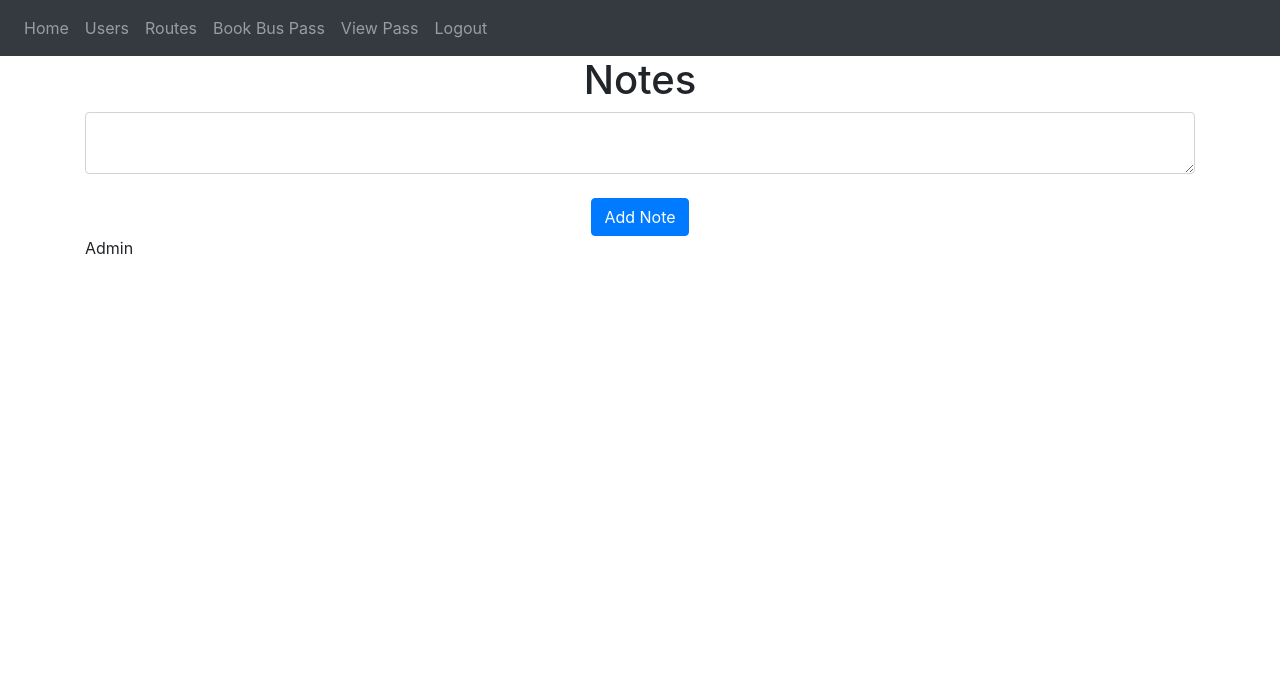
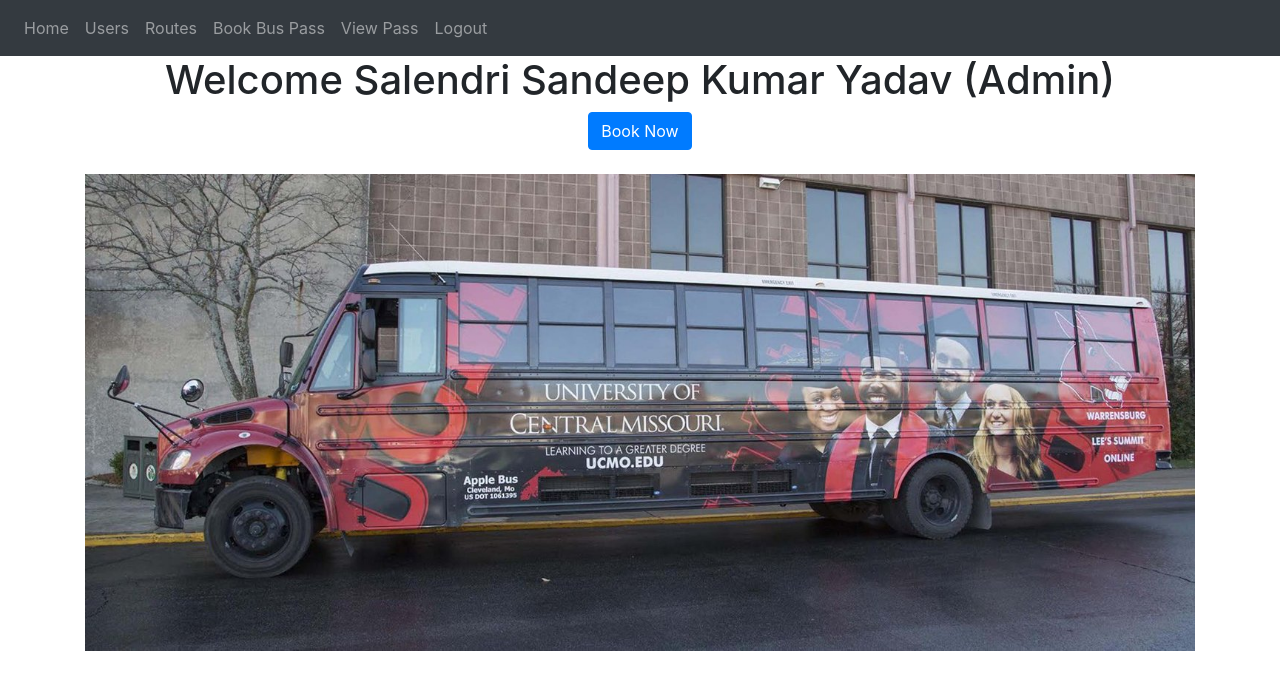
Before and after one commit to sandy100061/WebApp, a Flask app: page / in a window 1280 px wide. Shown: the top 690 px of the page. Run offline with Flask 3, Linux system fonts and the light colour scheme; a user stored in the database is signed in; some libraries are stand-ins or nearby versions.

Commit message:
Added Homepage Bus Image

```diff
--- /dev/null
+++ b/website/main.css
@@ -0,0 +1,14 @@
+
+  #busImage {
+    width: 400px;
+    height: 400px;
+  }
+
+  #welcomeMsg {
+    text-align: center;
+  }
+
+  #navMsgDiv {
+    display: flex;
+    justify-content: space-between;
+  }
--- a/website/templates/base.html
+++ b/website/templates/base.html
@@ -14,9 +14,9 @@
       href="https://stackpath.bootstrapcdn.com/font-awesome/4.7.0/css/font-awesome.min.css"
       crossorigin="anonymous"
     />
-
+    {% block head %}{% endblock %}
     <title>{% block title %}Home{% endblock %}</title>
-  </head>
+  </>
   <body>
     <nav class="navbar navbar-expand-lg navbar-dark bg-dark">
       <button
--- a/website/templates/home.html
+++ b/website/templates/home.html
@@ -1,26 +1,27 @@
-{% extends "base.html" %} {% block title %}Home{% endblock %} {% block content
+{% extends "base.html" %} {% block title %}Home{% endblock %}
+{% block head %}  <link rel="stylesheet" href="../main.css"/> {% endblock %}
+{% block content
     %}
-    <h1 align="center">Notes</h1>
-    <ul class="list-group list-group-flush" id="notes">
-      {% for note in user.notes %}
-      <li class="list-group-item">
-        {{ note.data }}
-        <button type="button" class="close" onClick="deleteNote('{{ note.id }}')">
-          <span aria-hidden="true">&times;</span>
-        </button>
-      </li>
-      {% endfor %}
-    </ul>
-    <form method="POST">
-      <textarea name="note" id="note" class="form-control"></textarea>
-      <br />
-      <div align="center">
-        <button type="submit" class="btn btn-primary">Add Note</button>
-      </div>
-    </form>
-    {% if user.role == 1 %}
-    <p>Admin</p>
-    {% else %}
-    <p>User</p>
-    {% endif %}
+    <div id="welcomeMsg" style="text-align: center;">
+      <h1>Welcome {{user.name}}
+        {% if user.role == 1 %}
+          <span>(Admin)</span>
+        {% endif %}
+  </h1>
+  </div>
+  <div id="bookNowButton" style="text-align: center;">
+      <input type="button" class="btn btn-primary" id="booknow" value="Book Now">
+  </div>
+<br>
+  <img style="width: 100%;" src="./static/bus.jpg" alt=""/>
     {% endblock %}
+
+    {% block javascript %}
+    <script>
+      $(document).ready(function() {
+          $("#booknow").on('click', function(e) {
+              window.location.href='/bookpass';
+          });
+      });
+  </script>
+  {% endblock %}
```
Also changed, not shown: website/static/bus.jpg (added).
